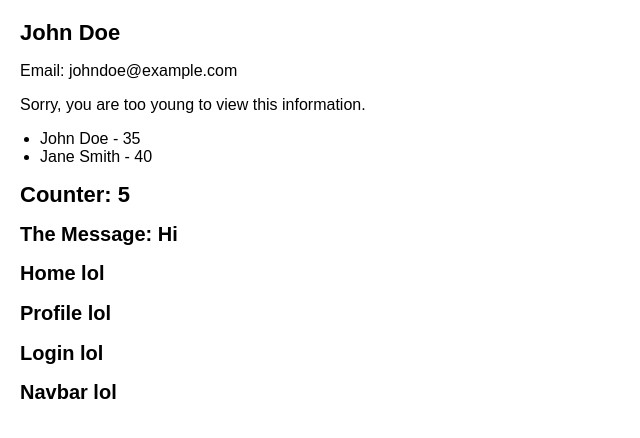
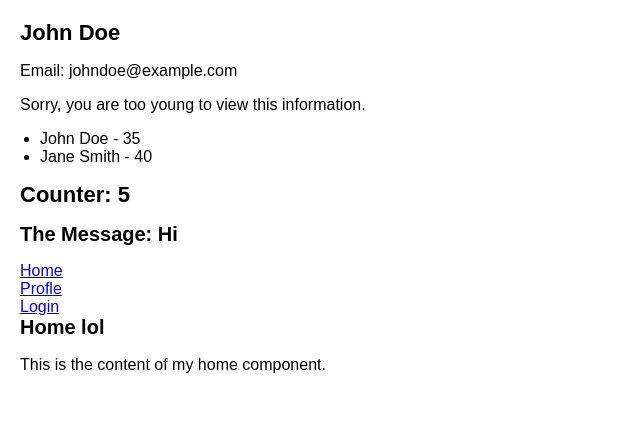
Before and after one commit to ogryzek/Fed104-6-sep-2024, a React (Create React App) app in the folder Practice/my-app/: page / in a window 1280 px wide. Shown: the top 438 px of the page, without its empty margins (0-640 px from the left). Built offline with nearby package versions, Linux system fonts and the light colour scheme.

Commit message:
Adds answer to exercise 16

```diff
--- a/Practice/my-app/src/App.js
+++ b/Practice/my-app/src/App.js
@@ -2,6 +2,7 @@ import PassengerTicket from './PassengerTicket';
 import {Lol, Counter} from './week4';
 import { MyMessage, SecondCounter, Menu, Exercise06 } from './week5';
 import { Home, Profile, Login, Navbar } from './exercise16'
+import { Routes, Route } from 'react-router-dom';
 
 import TicTacToe from './practice';
 import './App.css';
@@ -23,10 +24,12 @@ function Week4() {
 function Exercise16() {
   return (
     <div className="exercise16">
-      <Home />
-      <Profile />
-      <Login />
       <Navbar />
+      <Routes>
+        <Route path="/" element={<Home />} />
+        <Route path="/profile" element={<Profile />} />
+        <Route path="/login" element={<Login />} />
+      </Routes>
     </div>
   )
 }
@@ -40,7 +43,6 @@ function Week5 () {
       <MyMessage />
       <Exercise16 />
     </div>
-
   )
 }
 
--- a/Practice/my-app/src/exercise16.js
+++ b/Practice/my-app/src/exercise16.js
@@ -1,26 +1,43 @@
-
+import { Link } from 'react-router-dom';
 
 function Home() {
     return(
-        <h2>Home lol</h2>
+        <div className="Home">
+            <h2>Home lol</h2>
+            <p>This is the content of my home component.</p>
+        </div>
     )
 }
 
 function Profile() {
     return (
-        <h2>Profile lol</h2>
+        <div className="Profile">
+            <h2>Profile lol</h2>
+            <p>Welcome to my profile. This is what it is.</p>
+        </div>
     )
 }
 
 function Login() {
     return (
-        <h2>Login lol</h2>
+        <div className="Login">
+            <h2>Login lol</h2>
+            <form>
+                Username: <input></input><br />
+                Password: <input type="password"></input><br />
+                <button type="submit">login</button>
+            </form>
+        </div>
     )
 }
 
 function Navbar() {
     return (
-        <h2>Navbar lol</h2>
+        <div className="Navbar">
+            <Link to="/">Home</Link><br />
+            <Link to="/profile">Profle</Link><br />
+            <Link to="/login">Login</Link>
+        </div>
     )
 }
 
```
